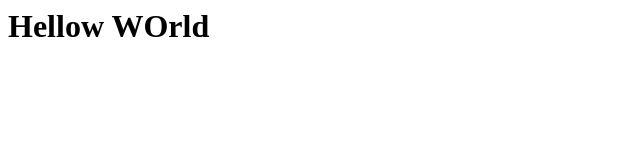
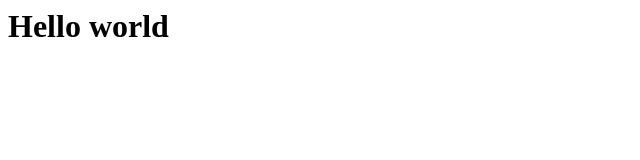
Before and after one commit to Jennmason/jennmason.github.io, a plain HTML site: page index.html in a window 1280 px wide. Shown: the whole page, without its empty margins (0-640 px from the left). Drawn offline with Linux system fonts and the light colour scheme.

Commit message:
commit update spelling git Commit "update spelling"

```diff
--- a/index.html
+++ b/index.html
@@ -1 +1 @@
-<h1>Hellow WOrld<h1></pre>
+<h1>Hello world<h1></pre>
```
